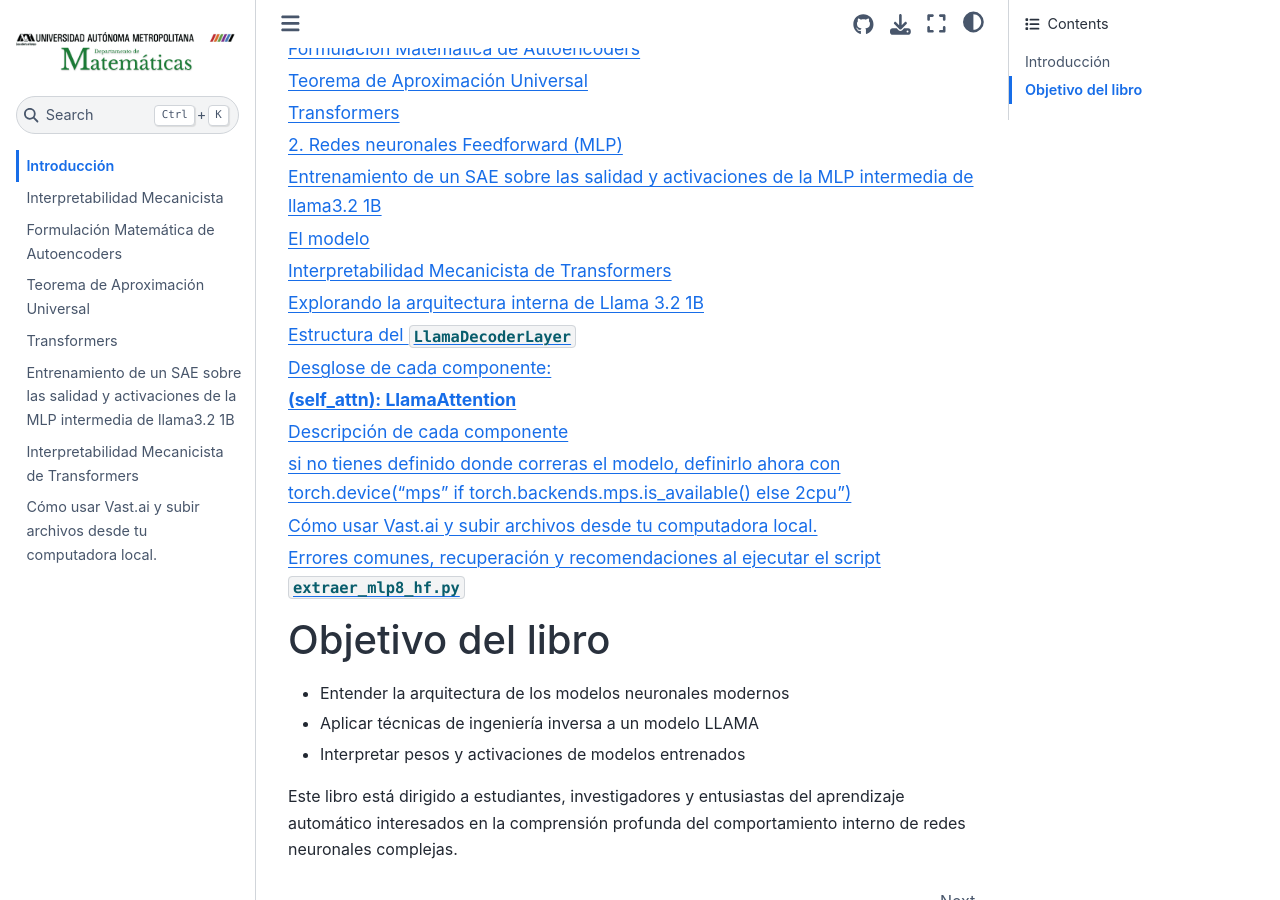
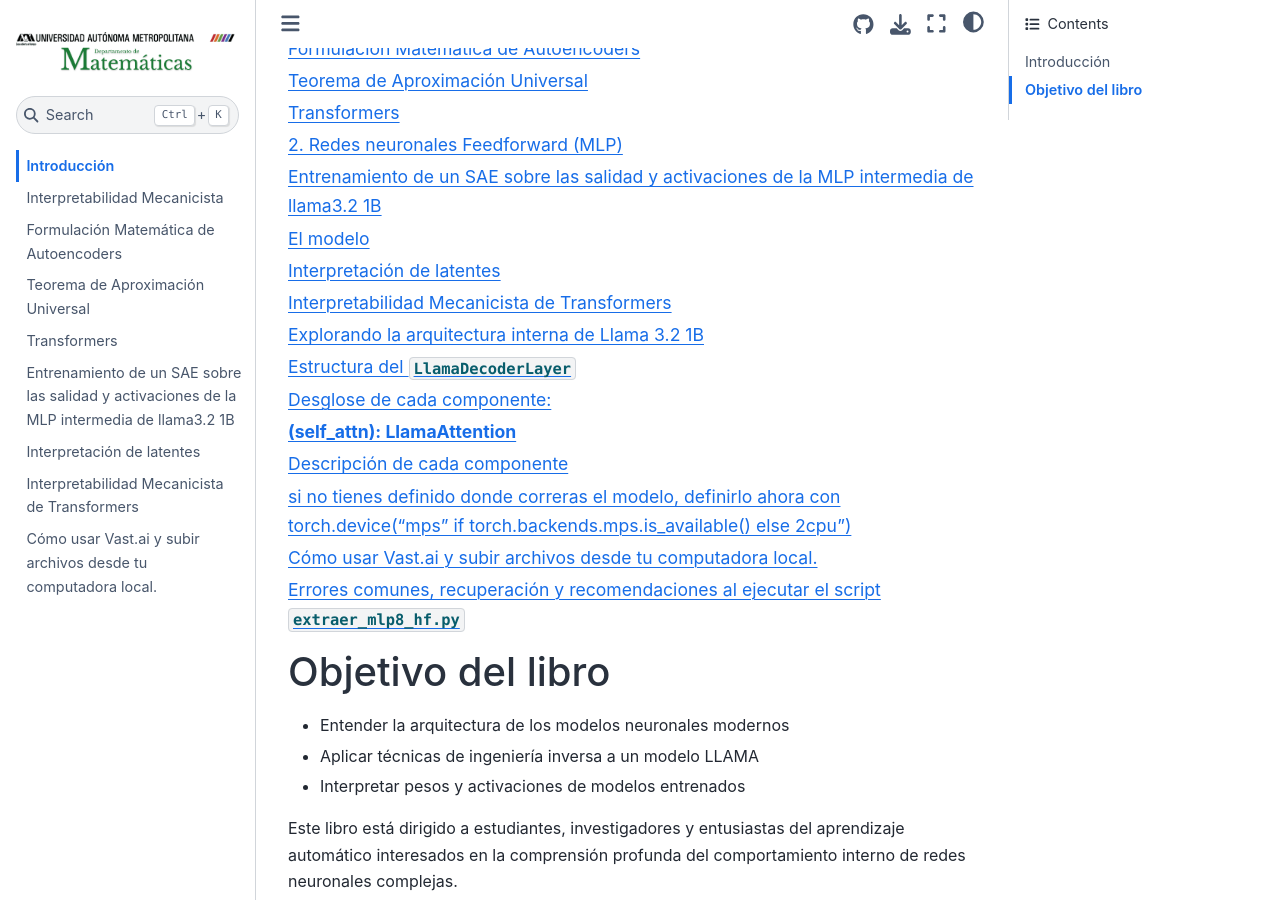
Before and after one commit to mech-interp-uam/mech-interp, a Jupyter Book: the page built from book/intro.md, in a window 1280 px wide and 900 px high, scrolled down 775 px. Built offline with Jupyter Book 1.0.4 settings and Sphinx 7.4.7 and the Sphinx Book theme 1.1.4, drawn with Linux system fonts in a browser that asks for light colours; pages that are not in the unit, such as notebooks, are missing from menus.

Commit message:
fix: agregar act-latentes al toc

```diff
--- a/book/_toc.yml
+++ b/book/_toc.yml
@@ -9,6 +9,7 @@ chapters:
 - file: teorema_aprox.ipynb
 - file: Transformers
 - file: sae-plan-de-investigacion
+- file: act-latentes
 - file: expli_llama
 - file: tuto-scrip
 - file: extraer_mlp8_hf
```
